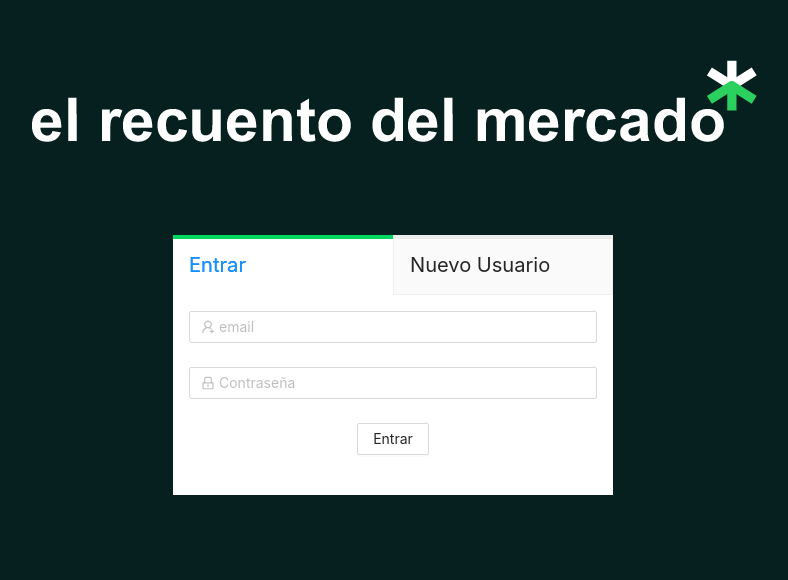
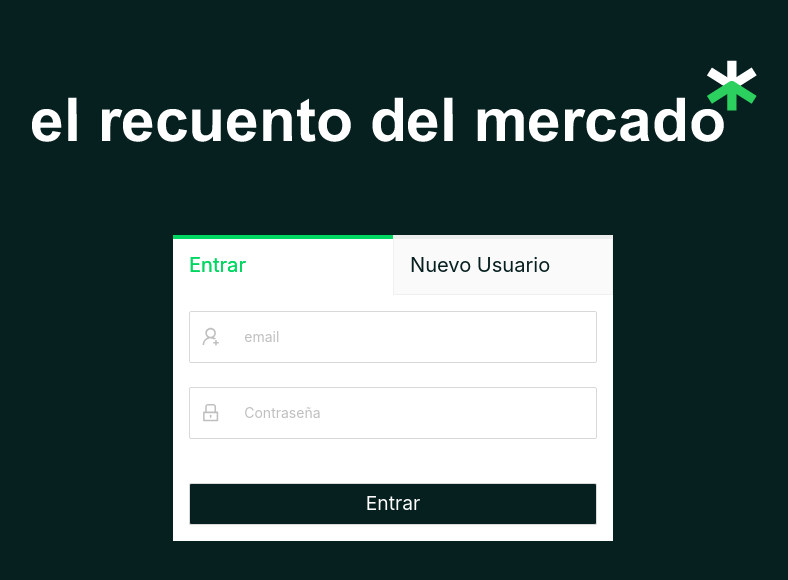
Before and after one commit to azkgar/recuentomercado-client, a React (Create React App) app: page /admin/login in a window 1280 px wide. Shown: the top 580 px of the page, without its empty margins (247-1035 px from the left). Built offline with nearby package versions, Linux system fonts and the light colour scheme.

Commit message:
Add style to new user and access box

```diff
--- a/src/components/Admin/LoginForm/LoginForm.scss
+++ b/src/components/Admin/LoginForm/LoginForm.scss
@@ -0,0 +1,54 @@
+@import "../../../scss/index.scss";
+
+.login-form{
+    .ant-form-item:last-of-type{
+        margin: 0;
+    }
+
+    &__input {
+        .ant-input-prefix{
+            .anticon{
+                font-size: 0em + 22px / $defaultFontSize;
+            }
+        }
+
+        input {
+            font-size: 0em + 20px / $defaultFontSize;
+            padding: 10px 10px 10px 20px !important;
+        }
+    }
+
+    &__button {
+        width: 100%;
+        font-size: 0em + 22px / $defaultFontSize;
+        background-color: $RM-dark-green;
+        color: $RM-white;
+        height: 42px;
+        margin-top: 20px;
+
+        &:hover{
+            background-color: $RM-green;
+            color: $RM-white;
+        }
+
+        &:focus,
+        &:active {
+            background-color: $RM-dark-green;
+            color: $RM-white;
+            border: 0;
+        }
+    }
+    .ant-input-affix-wrapper{
+        &:hover{
+            border-color: $RM-green;
+        }
+        &:focus{
+            border-color: $RM-green !important;
+        }
+    }
+
+    .ant-input-affix-wrapper-focused{
+        border-color: $RM-green;
+        box-shadow: none;
+    }
+}
--- a/src/components/Admin/RegisterForm/RegisterForm.js
+++ b/src/components/Admin/RegisterForm/RegisterForm.js
@@ -153,6 +153,7 @@ export default function RegisterForm() {
                     name = "privacyPolicy"
                     checked = {inputs.privacyPolicy}
                     onChange ={inputValidation}
+                    className = "checkbox"
                 >
                     He leído y acepto el <a href = "/aviso-de-privacidad">aviso de privacidad</a>.
                 </Checkbox>
--- a/src/components/Admin/RegisterForm/RegisterForm.scss
+++ b/src/components/Admin/RegisterForm/RegisterForm.scss
@@ -0,0 +1,62 @@
+@import "../../../scss/index.scss";
+
+.register-form{
+    text-align:left;
+
+    .ant-form-item{
+        &:nth-child(3),
+        &:last-of-type{
+            margin:0;
+        }
+    }
+
+    &__input{
+        .ant-input-prefix{
+            .anticon{
+                font-size: 0em + 22px / $defaultFontSize;
+            }
+        }
+        input{
+            font-size: 0em + 20px / $defaultFontSize;
+            padding: 10px 10px 10px 20px;
+        }
+    }
+
+    &__button {
+        width: 100%;
+        font-size: 0em + 22px / $defaultFontSize;
+        background-color: $RM-dark-green;
+        color: $RM-white;
+        height: 42px;
+        margin-top: 20px;
+
+        &:hover{
+            background-color: $RM-green;
+            color: $RM-white;
+        }
+
+        &:focus,
+        &:active {
+            background-color: $RM-dark-green;
+            color: $RM-white;
+            border: 0;
+        }
+    }
+    .checkbox {
+        margin-top: 18px;
+        padding-bottom: 0;
+    }
+    .ant-input-affix-wrapper{
+        &:hover{
+            border-color: $RM-green;
+        }
+        &:focus{
+            border-color: $RM-green !important;
+        }
+    }
+
+    .ant-input-affix-wrapper-focused{
+        border-color: $RM-green;
+        box-shadow: none;
+    }
+}
--- a/src/pages/Admin/SignIn/SignIn.scss
+++ b/src/pages/Admin/SignIn/SignIn.scss
@@ -58,6 +58,7 @@
                     display: flex;
                     align-items: center;
                     justify-content: center;
+                    color: $RM-dark-green;
                 }
             }
 
@@ -67,6 +68,10 @@
                 border-radius: 0 !important;
                 border-right: 0 !important;
                 border-left: 0 !important;
+
+                span{
+                    color: $RM-green;
+                }
             }
 
             .ant-tabs-content{
```
